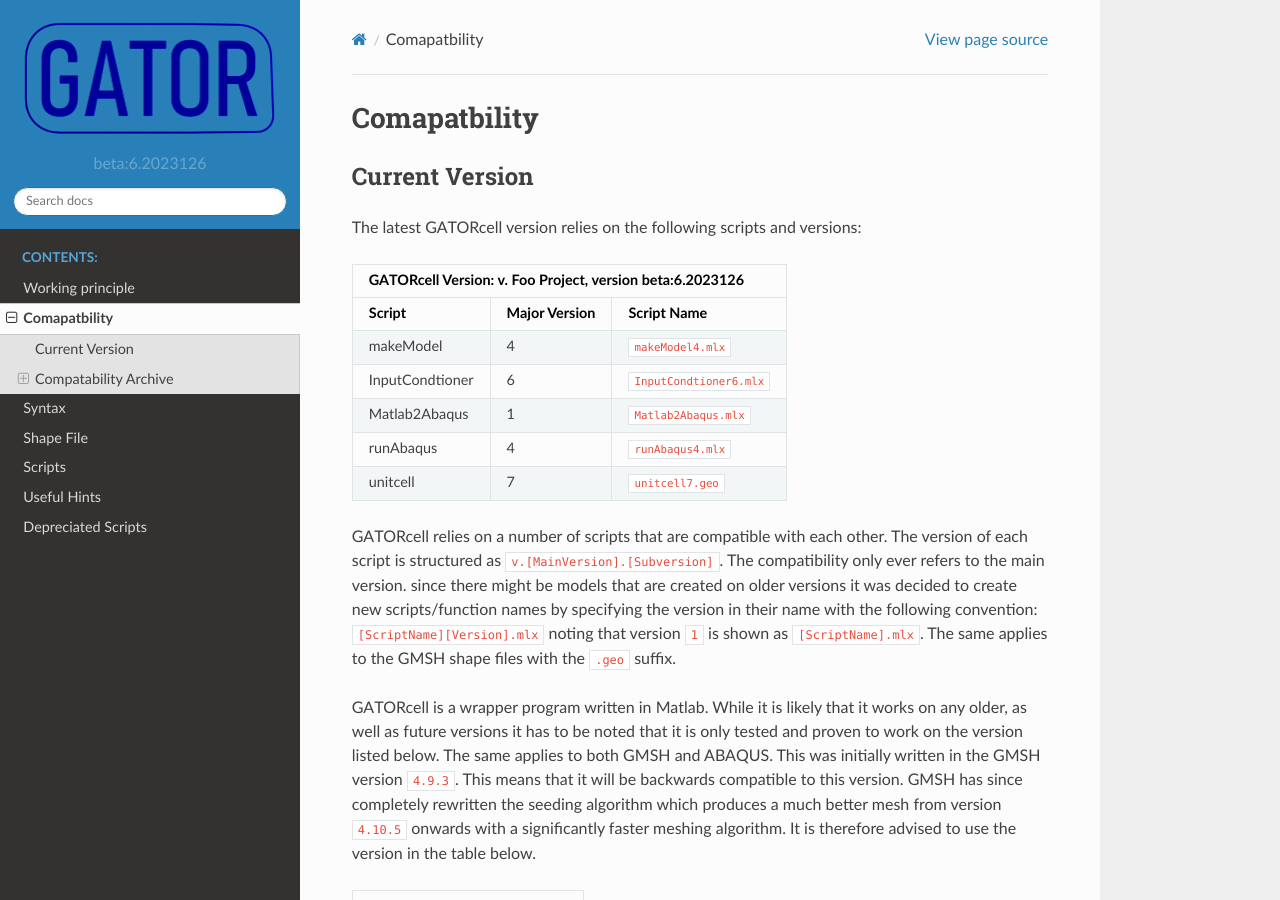
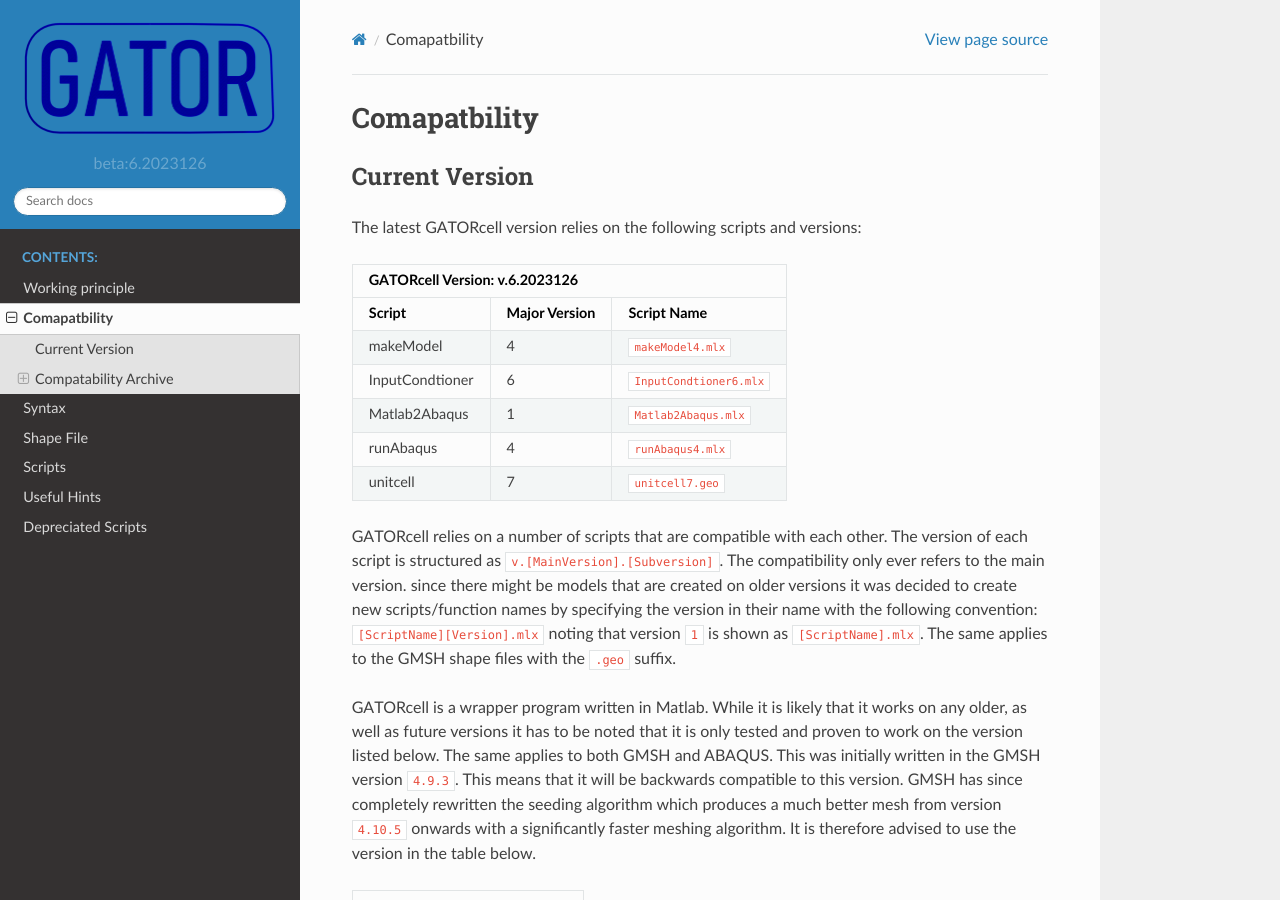
Before and after one commit to aq18507/GATORdocs, a Sphinx documentation site: the page built from doc/Compatability.rst, in a window 1280 px wide and 900 px high. Built offline with Sphinx 7.4.7 and the Read the Docs theme 2.0.0, drawn with Linux system fonts in a browser that asks for light colours; some of the changed lines change nothing that is shown.

Commit message:
update Compatability.rst and conf.py update conf.py

```diff
--- a/doc/Compatability.rst
+++ b/doc/Compatability.rst
@@ -7,7 +7,7 @@
 The latest GATORcell version relies on the following scripts and versions:
 
 +---------------------------------------------------------------+
-| GATORcell Version: v. |ProjectVersion|                        |
+| GATORcell Version: |ProjectVersion|                           |
 +-------------------+---------------+---------------------------+
 | Script            | Major Version | Script Name               |
 +===================+===============+===========================+
--- a/doc/conf.py
+++ b/doc/conf.py
@@ -64,16 +64,18 @@
 # built documents.
 
 major_version = 6
+minor_version = f'{year}{month}{day}'
 
 # The short X.Y version.
-version = f'beta:{major_version}.{year}{month}{day}'
+version = f'beta:{major_version}.{minor_version}'
 # The full version, including alpha/beta/rc tags.
-release = f'beta:{major_version}.{year}{month}{day}'
+release = f'beta:{major_version}.{minor_version}'
 
 rst_epilog = """
-.. |ProjectVersion| replace:: Foo Project, version {versionnum}
+.. |ProjectVersion| replace:: v.{major}.{minor}
 """.format(
-versionnum = version,
+major = major_version,
+minor = minor_version,
 )
 
 # The language for content autogenerated by Sphinx. Refer to documentation
```
